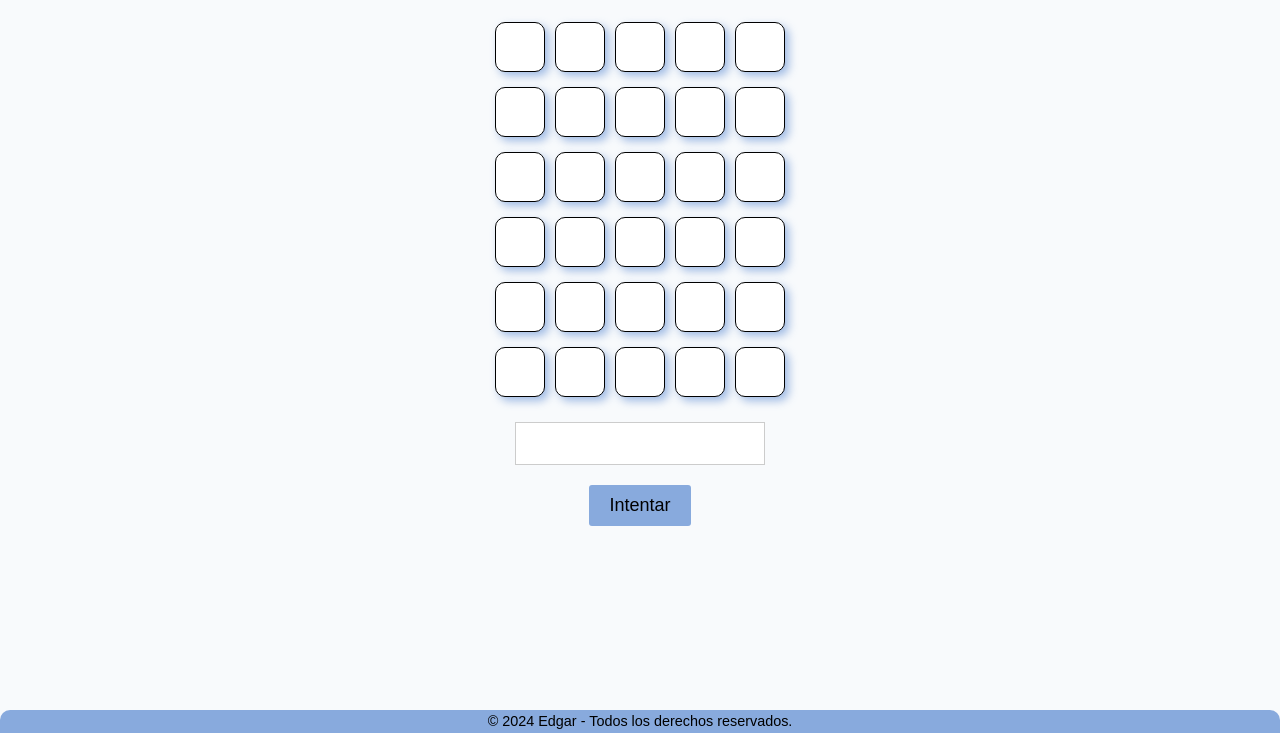
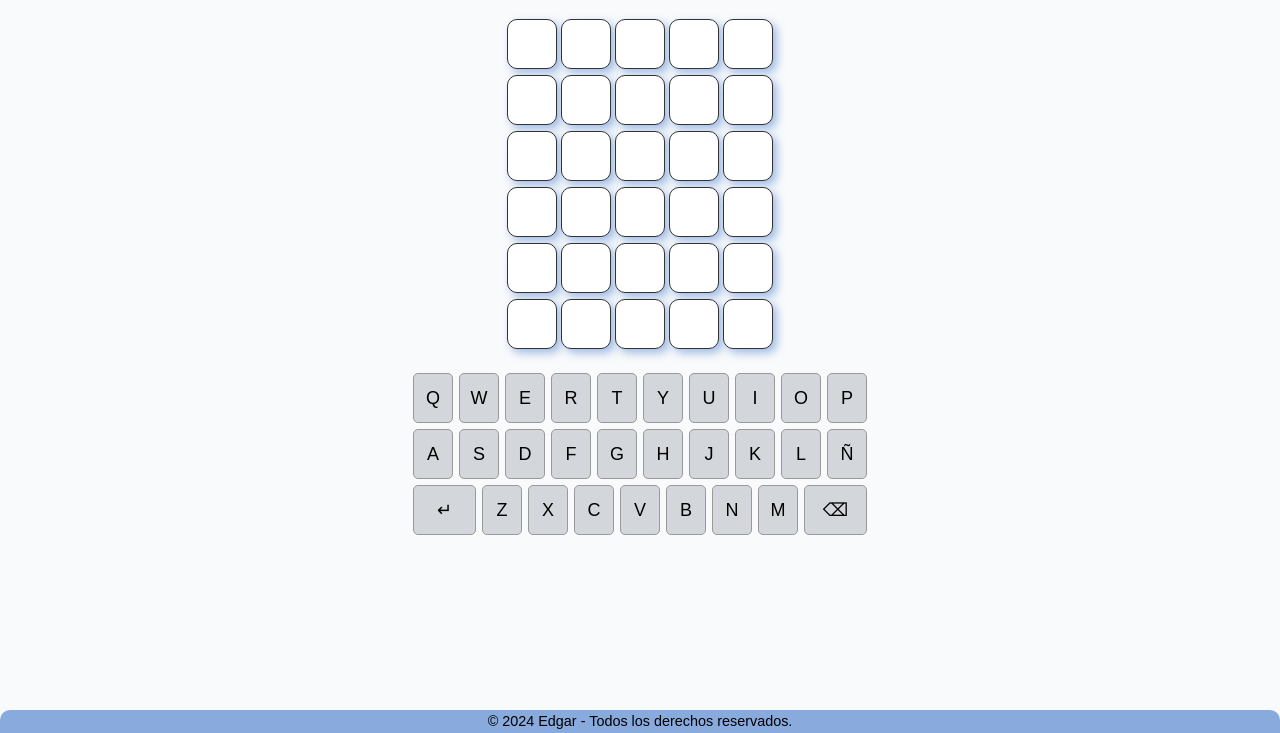
Before and after one commit to edgarsanchezo/wordleppy, a plain HTML site: page index.html in a window 1280 px wide. Shown: the part 67-800 px from the top of the page. Drawn offline with Linux system fonts and the light colour scheme.

Commit message:
Add files via upload

```diff
--- a/index.html
+++ b/index.html
@@ -2,7 +2,7 @@
 <html>
   <head>
     <title>Wordle PPY</title>
- 		<link rel="stylesheet" href="style.css">
+    <link rel="stylesheet" href="style.css" />
     <script src="script.js" defer></script>
   </head>
   <header>
@@ -10,70 +10,12 @@
   </header>
   <body>
     <div class="container">
-        <div id="game-board">
-            <!-- Tablero de 6 filas y 5 columnas -->
-            <div class="row">
-                <div class="tile"></div>
-                <div class="tile"></div>
-                <div class="tile"></div>
-                <div class="tile"></div>
-                <div class="tile"></div>
-            </div>
-            <div class="row">
-                <div class="tile"></div>
-                <div class="tile"></div>
-                <div class="tile"></div>
-                <div class="tile"></div>
-                <div class="tile"></div>
-            </div>
-            <div class="row">
-                <div class="tile"></div>
-                <div class="tile"></div>
-                <div class="tile"></div>
-                <div class="tile"></div>
-                <div class="tile"></div>
-            </div>
-            <div class="row">
-                <div class="tile"></div>
-                <div class="tile"></div>
-                <div class="tile"></div>
-                <div class="tile"></div>
-                <div class="tile"></div>
-            </div>
-            <div class="row">
-                <div class="tile"></div>
-                <div class="tile"></div>
-                <div class="tile"></div>
-                <div class="tile"></div>
-                <div class="tile"></div>
-            </div>
-            <div class="row">
-                <div class="tile"></div>
-                <div class="tile"></div>
-                <div class="tile"></div>
-                <div class="tile"></div>
-                <div class="tile"></div>
-            </div>
-        </div>
+        <!-- Tablero de Juego -->
+      <div id="game-board"></div>
 
       <!-- Botones de Control -->
-        <div class="controls">
-			<!--
-			<input type="text" id="word-input" maxlength="5" placeholder="Ingresa palabra">
-			<button id="submit-word">Enviar</button>
-			-->
-			<input type="text" id="guess-input">
-			<button id="guess-button">Intentar</button>
+      <div id="keyboard" class="keyboard-container"></div>
     </div>
-
-        <!-- Mensajes de Estado -->
-        <div id="message-container"></div>
-		<div id="grid"></div>
-		<p id="guesses">
-
-    </div>
-
-    <script src="script.js"></script>
   </body>
   <footer>
     <p>&copy; 2024 Edgar - Todos los derechos reservados.</p>
--- a/script.js
+++ b/script.js
@@ -1 +1,56 @@
-console.log("Hola Mundo")
+function construirGameBoard() {
+  const gameBoard = document.getElementById("game-board");
+  for (let i = 0; i < 6; i++) {
+    let row = document.createElement("div");
+    row.className = "row";
+
+    for (let j = 0; j < 5; j++) {
+      let tile = document.createElement("div");
+      tile.className = "tile";
+      row.appendChild(tile);
+    }
+
+    gameBoard.appendChild(row);
+  }
+}
+
+construirGameBoard();
+
+function construirKeyboard() {
+        // Definición del teclado QWERTY con ñ
+        const rows = [
+          ["Q", "W", "E", "R", "T", "Y", "U", "I", "O", "P"],
+          ["A", "S", "D", "F", "G", "H", "J", "K", "L", "Ñ"],
+          ["↵", "Z", "X", "C", "V", "B", "N", "M", "⌫"]
+      ];
+
+      // Selección del contenedor del teclado
+      const keyboardDiv = document.getElementById("keyboard");
+
+      // Generar cada fila y tecla del teclado
+      rows.forEach((row) => {
+          // Crear un contenedor para cada fila
+          const rowDiv = document.createElement("div");
+          rowDiv.className = "keyboard-row";
+
+          // Crear cada tecla como un botón
+          row.forEach((key) => {
+            const button = document.createElement("button");
+
+              if((key === "↵")||(key === "⌫")){
+                button.className="key wide";
+              }else{
+                button.className="key";
+              }
+              button.textContent = key;
+              rowDiv.appendChild(button);
+          });
+
+          // Añadir la fila al contenedor principal
+          keyboardDiv.appendChild(rowDiv);
+      });
+}
+
+construirKeyboard();
+
+console.log("Hola");
--- a/style.css
+++ b/style.css
@@ -2,15 +2,15 @@
   margin: 0;
   padding: 0;
   box-sizing: border-box;
-			font-family: 'Poppins', sans-serif;
+  font-family: "Poppins", sans-serif;
 }
+
 header {
-
   text-align: center;
   font-size: 2.5rem;
   font-weight: bold;
 
-			background-color: #88AADD;
+  background-color: #88aadd;
   margin: 0;
   padding: 30px, 30px;
   position: sticky;
@@ -19,74 +19,11 @@
   border-bottom-left-radius: 10px;
 }
 
-        footer {
-			position: fixed;
-			left: 0;
-			bottom: 0;
-			width: 100%;
-			background-color: #88AADD;
-
-			color: #000000;
-			font-size: 0.9rem;
-			text-align: center;
-
-			border-top-left-radius: 10px;
-			border-top-right-radius: 10px;
-
-        }
-        footer p {
-            font-size: 0.9rem;
-        }
-        footer a {
-            color: #3b82f6;
-            text-decoration: none;
-        }
-
 body {
   background-color: #f8fafc;
-            color: #333;
+  color: #333333;
   line-height: 1.6;
   overflow-x: hidden;
-        }
-
-
- #guess-input {
-   display: block;
-   margin: 0 auto 20px;
-   padding: 10px;
-   font-size: 18px;
-   width: 250px;
-   border: 1px solid #ccc;
- }
-
- #guess-button {
-   display: block;
-   margin: 0 auto;
-   padding: 10px 20px;
-   font-size: 18px;
-   background-color: #88AADD;
-   color: #000000;
-   transition: color 0.8s ease;
-   border: none;
-   border-radius: 3px;
- }
-
-  #guess-button:hover{
-   color: #335588;
-
- }
-
- button:active {
- 	transform: scale(0.95);
- }
-
- .letter {
-     border: 1px solid black;
-     padding: 3px;
-     margin: 3px;
-     min-width: 20px;
-     text-align: center;
-     display: inline-block
 }
 
 .container {
@@ -95,7 +32,7 @@
 
 #game-board {
   display: grid;
-    gap: 5px;
+  gap: 2px;
   margin: 20px auto;
 }
 
@@ -107,18 +44,20 @@
 .tile {
   width: 50px;
   height: 50px;
-    border: 1px solid #000000;
-    margin: 5px;
+  border: 1px solid #333333;
+  margin: 2px;
   text-transform: uppercase;
   font-size: 1.5rem;
   display: flex;
   justify-content: center;
   align-items: center;
-    background-color: #FFFFFF;
+  background-color: #ffffff;
   border-radius: 10px;
-	box-shadow:
-        4px 4px 8px rgba(136, 170, 221, 0.8), /* Sombra con el color #88AADD */
-        4px 4px 8px rgba(255, 255, 255, 0.5); /* Sombra con el color #FFFFFF */
+  box-shadow: 4px 4px 8px rgba(136, 170, 221, 0.8)
+    /* Sombra con el color #88AADD */
+    ,
+    4px 4px 8px rgba(255, 255, 255, 0.5);
+  /* Sombra con el color #FFFFFF */
 }
 
 .tile.filled {
@@ -137,6 +76,59 @@
   background-color: #3a3a3c;
 }
 
- .input-area{
-     margin: 30px;
+/* TECLADO */
+.keyboard-container {
+  display: flex;
+  flex-direction: column;
+  gap: 2px;
 }
+
+.keyboard-row {
+  display: flex;
+  justify-content: center;
+  gap: 2px;
+}
+
+.key {
+  width: 40px;
+  height: 50px;
+  margin: 2px;
+  background-color: #d3d6da;
+  border: 1px solid #999;
+  border-radius: 5px;
+  font-size: 18px;
+  text-transform: uppercase;
+  cursor: pointer;
+  transition: background-color 0.3s;
+}
+
+.key:active {
+  background-color: #S;
+}
+
+.key.wide {
+  width: 63px;
+}
+
+.key:hover {
+  background-color: #88aadd;
+}
+
+footer {
+  position: fixed;
+  left: 0;
+  bottom: 0;
+  width: 100%;
+  background-color: #88aadd;
+
+  color: #000000;
+  font-size: 0.9rem;
+  text-align: center;
+
+  border-top-left-radius: 10px;
+  border-top-right-radius: 10px;
+}
+
+footer p {
+  font-size: 0.9rem;
+}
```
Lines whose indentation alone changed are shown as unchanged.
